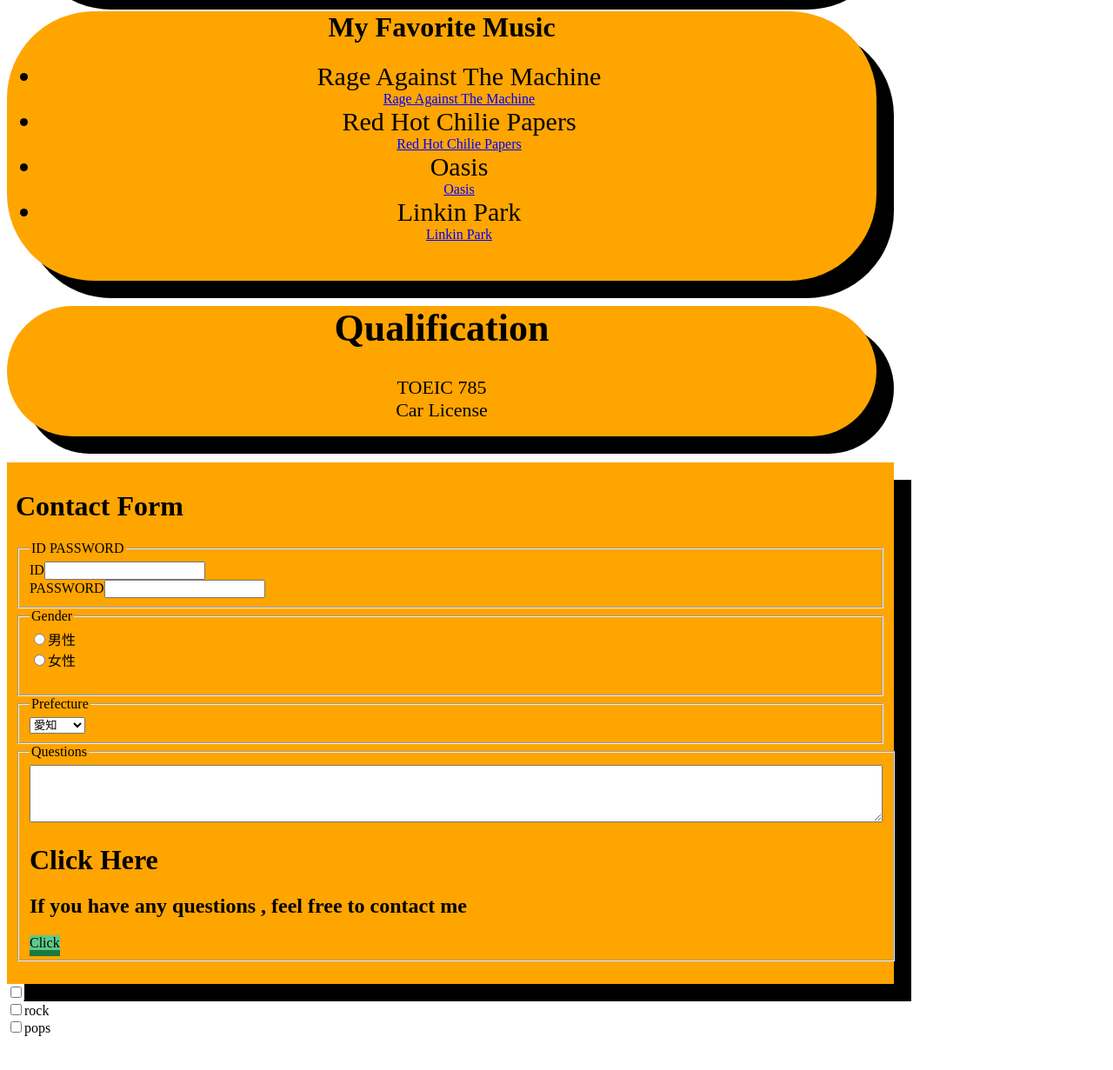
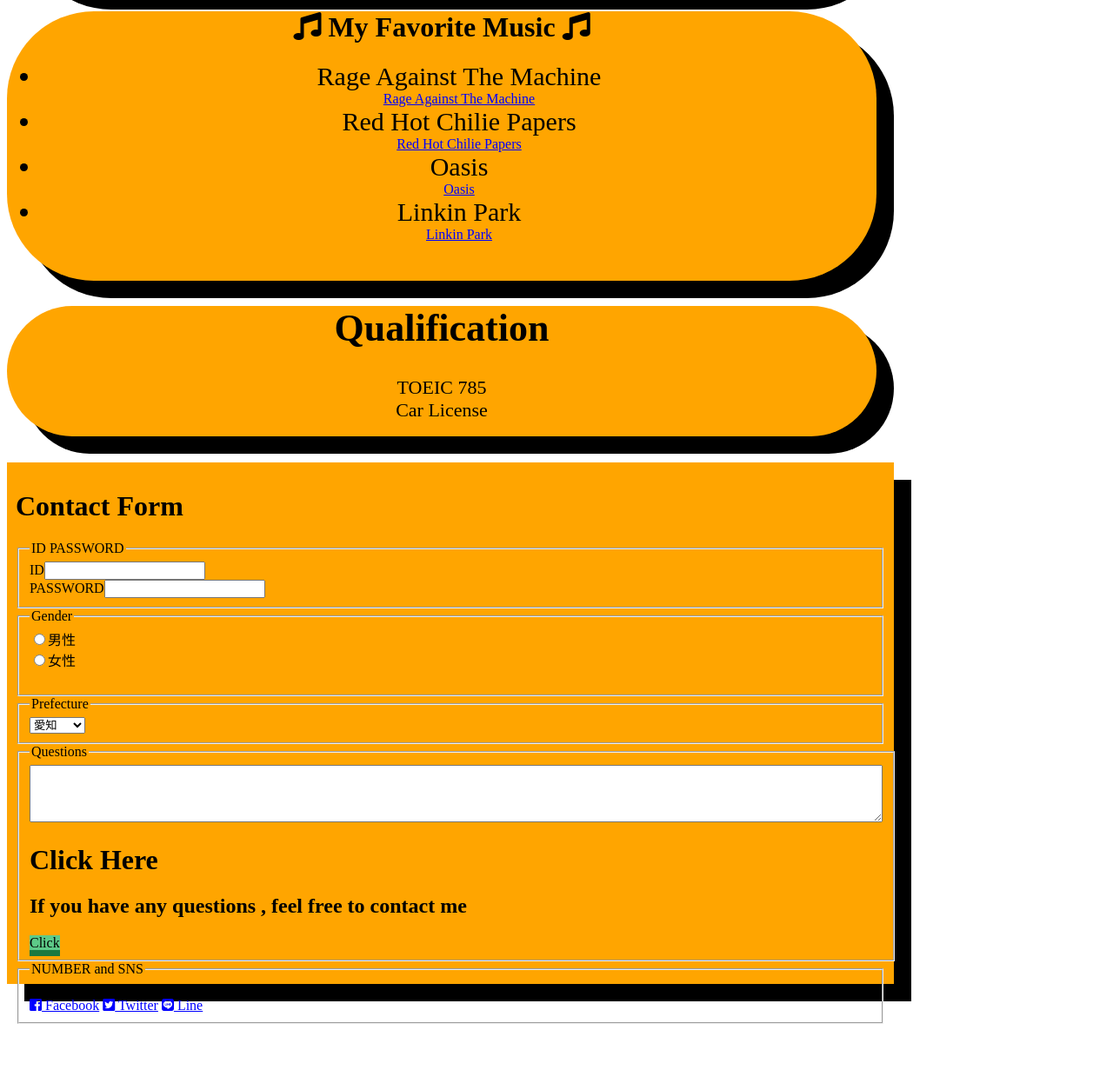
Before and after one commit to katayama0310/super-duper-guacamole, a plain HTML site: page index.html in a window 1280 px wide. Shown: the part 727-1958 px from the top of the page at 87% size. Drawn offline with Linux system fonts and the light colour scheme.

Commit message:
Update index.html

```diff
--- a/index.html
+++ b/index.html
@@ -2,8 +2,9 @@
 <html>
   <head>
     <meta charset="utf-8">
-    <title>Progate</title>
+    <title>Profile</title>
     <link rel="stylesheet" href="stylesheet.css">
+    <link href="https://use.fontawesome.com/releases/v5.0.10/css/all.css" rel="stylesheet">
   </head>
   <body>
     <header>
@@ -16,7 +17,7 @@
     <main>
       <div class="about">
         <h1>About Me</h1>
-        <p>I was born in 1996<br>
+        <p>  I was born in 1996<br>
           When I was child, I played soccer everyday<br>
           Now I am big fan of soccer<br>
           When I was highschool student,I started to listen to music.<br>
@@ -28,10 +29,10 @@
       </div>
 
       <div class="music">
-        <h1>My Favorite Music</h1>
+        <h1><i class="fas fa-music"></i> My Favorite Music <i class="fas fa-music"></i></h1>
         <ul>
           <li>Rage Against The Machine</li>
-           <a href="https://ja.wikipedia.org/wiki/レイジ・アゲインスト・ザ・マシーン">Rage Against The Machine</a><br>
+           <a href="https://ja.wikipedia.org/wiki/レイジ・アゲインスト・ザ・マシーン"></i>Rage Against The Machine</a><br>
           <li>Red Hot Chilie Papers</li>
            <a href="https://ja.wikipedia.org/wiki/レッド・ホット・チリ・ペッパーズ">Red Hot Chilie Papers</a><br>
           <li>Oasis</li>
@@ -82,38 +83,18 @@
               <h1>Click Here</h1>
               <h2>If you have any questions , feel free to contact me</h2>
               <span class="btn message">Click</span>
+          </fieldset>
+          <fieldset>
+          <legend>NUMBER and SNS</legend>
+          <div class="phone">
+            090-XXXX-XXXX
+         </div>
+         <a href="#" class="btn facebook"><span class="fab fa-facebook-square"></span> Facebook</a>
+         <a href="#" class="btn twitter"><span class="fab fa-twitter-square"></span> Twitter</a>
+         <a href="#" class="btn line"><span class="fab fa-line"></span> Line</a>
+        </fieldset>
 
-          </div>
-        </fieldset>
-         </div>
         </div>
-
-
-
-
-
-
-    <div class="practice">
-      <input type="checkbox" name="music" value="jazz">jazz<br>
-      <input type="checkbox" name="music" value="rock">rock<br>
-      <input type="checkbox" name="music" value="pops">pops<br>
-      <br>
-      <form method="POST" action="#">
-
-    </div>
-
-
-
-
-
-
-
-
-
-
-
-
-
 
     </main>
   </body>
```
